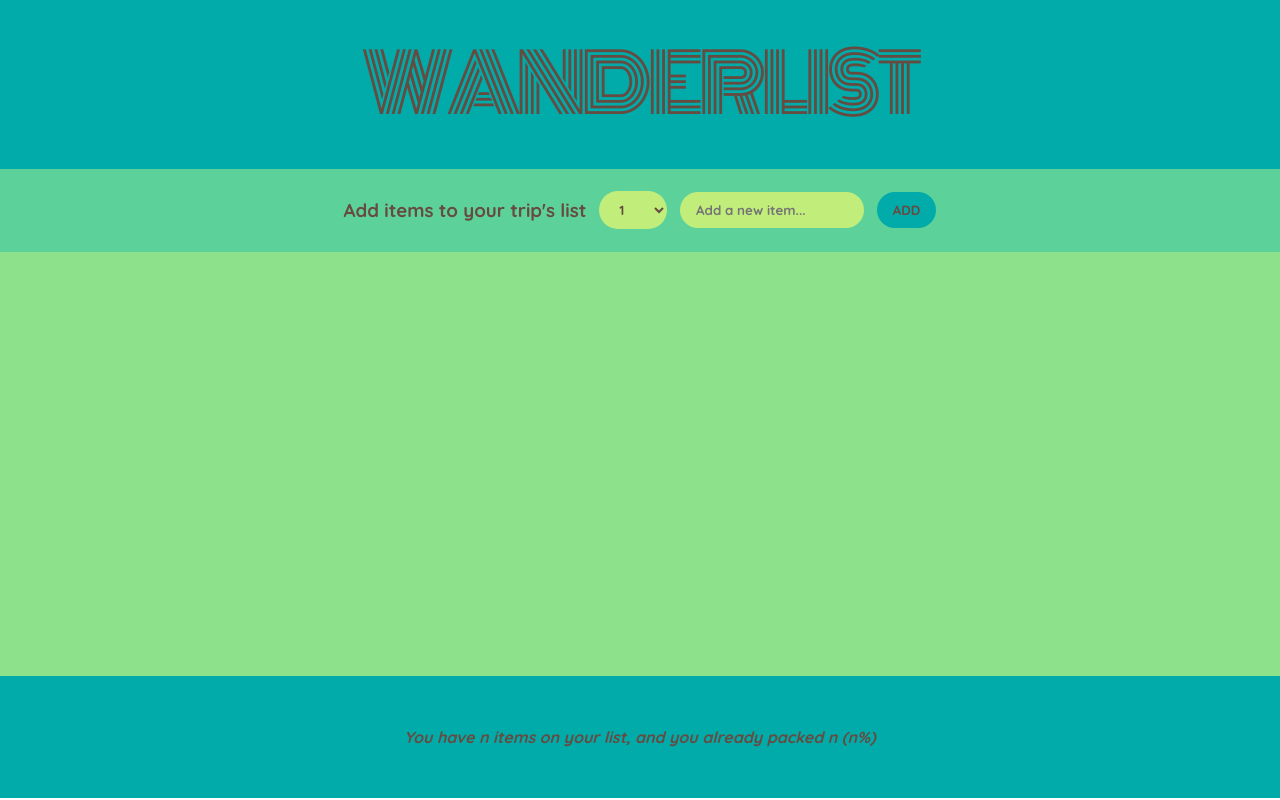
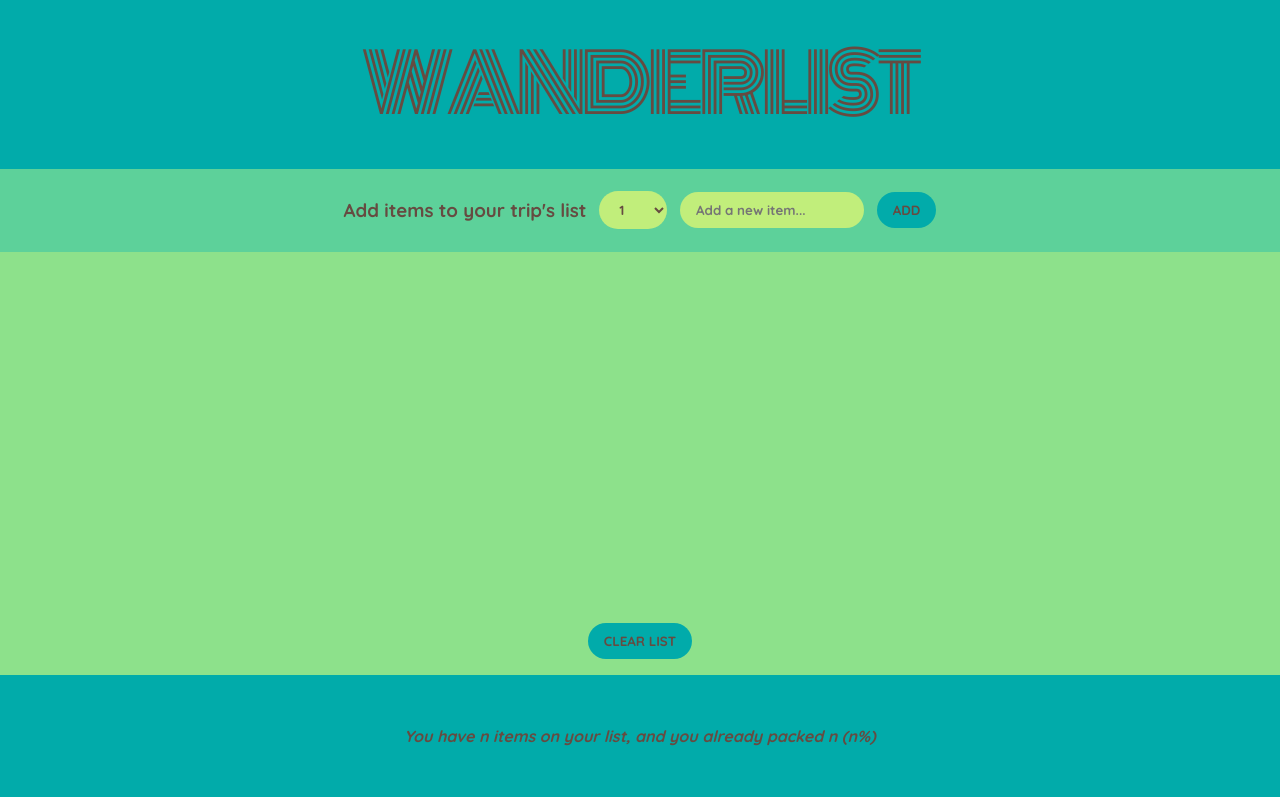
Before and after one commit to sofiacottone/my-travel-list, a React (Create React App) app: page / in a window 1280 px wide. Built offline with nearby package versions, Linux system fonts and the light colour scheme.

Commit message:
feat: add btn to clear list
- add function to clear list
- add button
- add style

```diff
--- a/src/App.js
+++ b/src/App.js
@@ -23,6 +23,12 @@ export default function App() {
           : item))
   }
 
+  function handleClearList() {
+    const confirmed = window.confirm('Are you sure you want do delete all items?');
+
+    if (confirmed) setItems([]);
+  }
+
   return (
     <div className="app">
       <Header />
@@ -32,6 +38,7 @@ export default function App() {
           items={items}
           onDeleteItems={handleDeleteItem}
           onToggleItems={handleToggleItem}
+          onClearList={handleClearList}
         />
       </main>
       <Stats />
--- a/src/components/ItemsList.js
+++ b/src/components/ItemsList.js
@@ -1,12 +1,16 @@
 import Item from "./Item";
 
-export default function ItemsList({ items, onDeleteItems, onToggleItems }) {
+export default function ItemsList({ items, onDeleteItems, onToggleItems, onClearList }) {
     return (
         <>
             <div className="items-list">
                 <ul>
                     {items.map((item) => (<Item item={item} onDeleteItems={onDeleteItems} onToggleItems={onToggleItems} key={item.id} />))}
                 </ul>
+
+            </div>
+            <div className="actions">
+                <button onClick={onClearList}>Clear list</button>
             </div>
         </>
     )
--- a/src/index.css
+++ b/src/index.css
@@ -85,7 +85,7 @@ input {
 .items-list {
   background-color: var(--tertiary-color);
   padding: 1.4rem 4rem;
-  height: calc(100vh - 10.625rem - 5.25rem - 7.625rem);
+  height: calc(100vh - 10.625rem - 5.25rem - 3.29rem - 7.625rem);
   overflow-y: auto;
 
   ul {
@@ -126,6 +126,19 @@ input {
   }
 }
 
+.actions {
+  background-color: var(--tertiary-color);
+  text-align: center;
+  padding: 0 2.4rem 1rem 2.4rem;
+  font-size: 1.4rem;
+  font-weight: 700;
+
+  button {
+    text-transform: uppercase;
+    background-color: var(--primary-color);
+  }
+}
+
 
 /* #endregion ITEMS */
 
```
